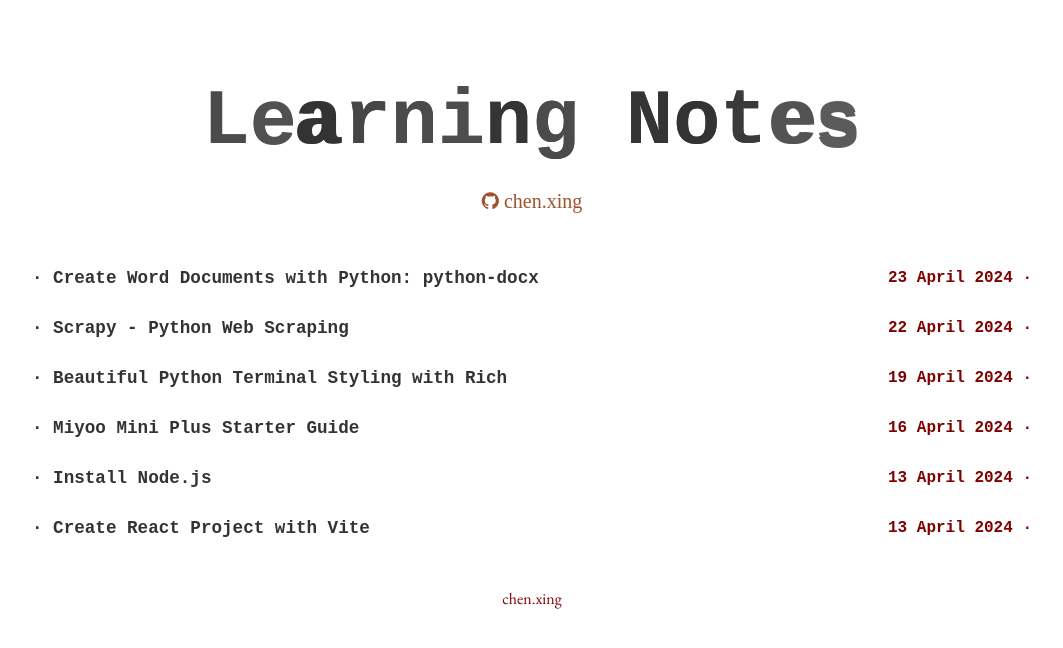
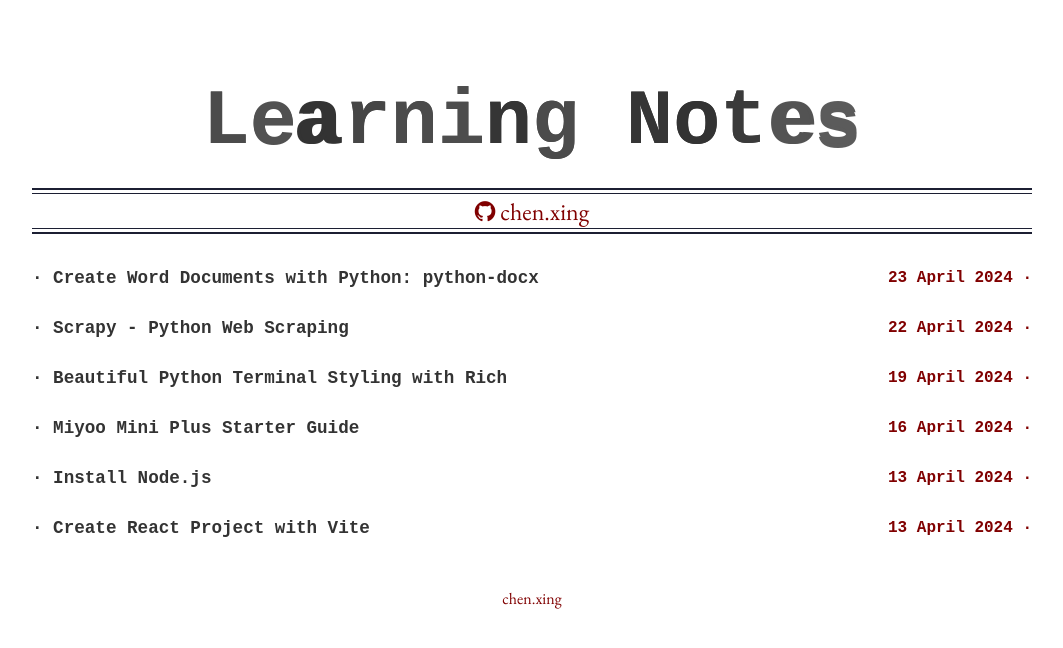
Before and after one commit to dev-chenxing/learning-notes, a Jekyll site: the page built from index.html, in a window 1280 px wide. Shown: the top 648 px of the page, without its empty margins (108-1171 px from the left). Built offline with Jekyll 4.4.1, drawn with Linux system fonts in a browser that asks for light colours; some web fonts are replaced.

Commit message:
double border navigation bar

```diff
--- a/_includes/header.html
+++ b/_includes/header.html
@@ -4,13 +4,15 @@
             <a href="{{ site.baseurl }}/" class="logo typewriter">
                 {{ site.title }}
             </a>
-            <ul class="social-links">
+            <div class="social-links">
+                <ul>
                     {% if site.author.github %}
                     <a href="https://github.com/{{ site.author.github }}" class="social-links__entry" target="_blank">
                         <i class="fa fa-github"> chen.xing </i>
                     </a>
                     {% endif %}
                 </ul>
+            </div>
         </center>
         <br />
     </div>
--- a/_layouts/default.html
+++ b/_layouts/default.html
@@ -20,7 +20,7 @@
 
     {% include externals/scripting.html %}
 
-    <center>
+    <center class="footer">
         <!-- Place this tag where you want the button to render. -->
         <a class="github-button" href="https://github.com/amaliegay" data-size="large" data-show-count="true"
             aria-label="Follow @amaliegay on GitHub">chen.xing</a>
--- a/_sass/_default.scss
+++ b/_sass/_default.scss
@@ -9,7 +9,7 @@ html {
 body {
   font-family: "EB Garamond", serif;
   color: $iron;
-  background-color: #ffffff;
+  background-color: white;
   margin: 4em;
 }
 
@@ -29,7 +29,7 @@ code {
 
 img {
   width: 100%;
-  border: 1px solid #1c1f33;
+  border: 1px solid $steel;
 }
 
 blockquote {
@@ -43,7 +43,7 @@ blockquote {
     margin-top: 10px;
     font-style: italic;
     font-size: 1rem;
-    color: #898989;
+    color: $cloudy;
     letter-spacing: 0px;
     text-align: right;
     &:before {
@@ -87,9 +87,33 @@ strong {
 }
 
 .social-links {
-  font-size: 1.25rem;
+  font-size: 1.6rem;
   margin-top: 6px;
-  padding: 0px;
+  padding: 3px 0;
+  border: solid $steel;
+  border-width: 2px 0;
+  text-transform: lowercase;
+
+  & ul {
+    margin: 0;
+    padding: 0;
+    border: solid $steel;
+    border-width: 1px 0;
+  }
+
+  & .fa {
+    color: maroon;
+    font-family: "EB Garamond", sans-serif;
+    font-size: 1.5rem;
+
+    &::before {
+      font-family: FontAwesome;
+    }
+  }
+}
+
+.social-links__entry {
+  padding: 8px;
 }
 
 /* =Titles */
@@ -143,6 +167,10 @@ strong {
   font-size: 1.3rem;
 }
 
+.footer {
+  margin-bottom: 30px;
+}
+
 @media (max-width: 800px) {
   /* =Base */
   body {
--- a/css/main.scss
+++ b/css/main.scss
@@ -8,6 +8,7 @@ sitemap:
 /* =Colors */
 $iron: #333333;
 $cloudy: #828282;
+$steel: #1c1f33;
 
 @import
     "mixins",
```
Lines whose indentation alone changed are shown as unchanged.
